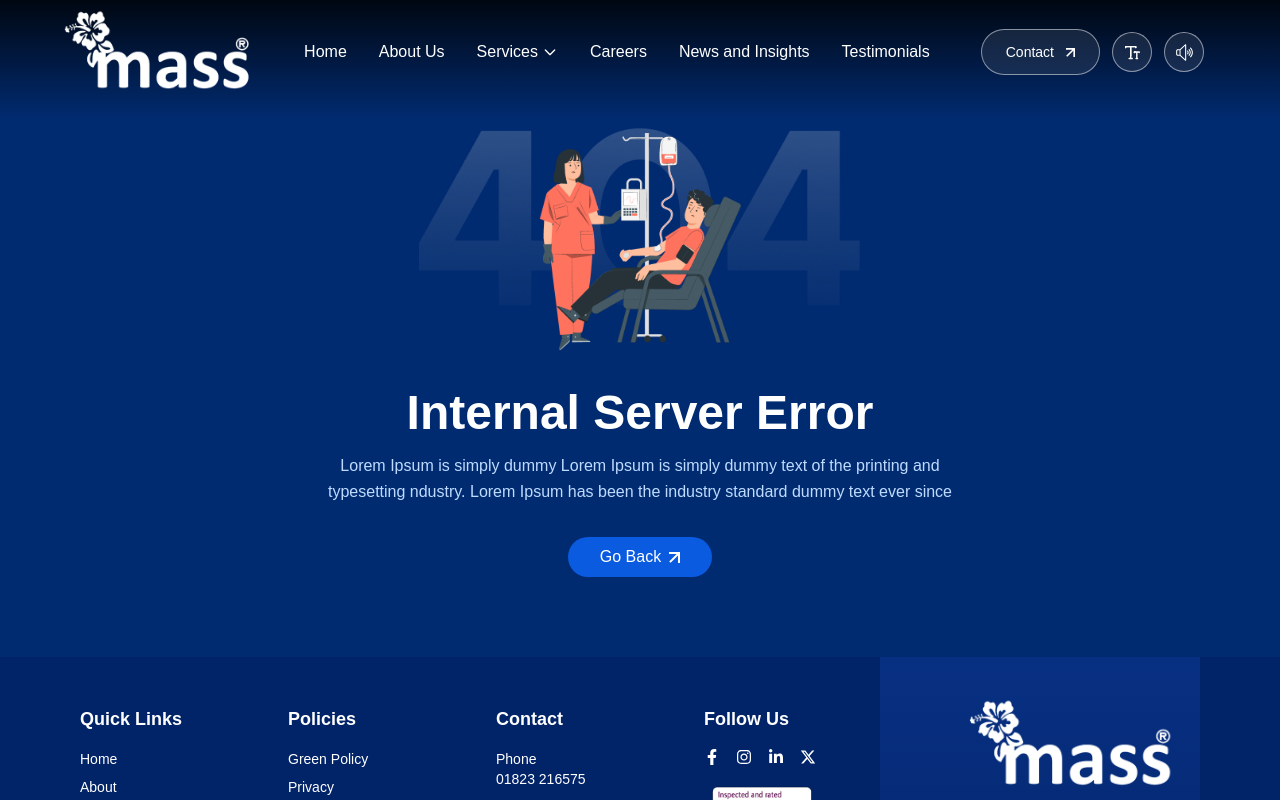
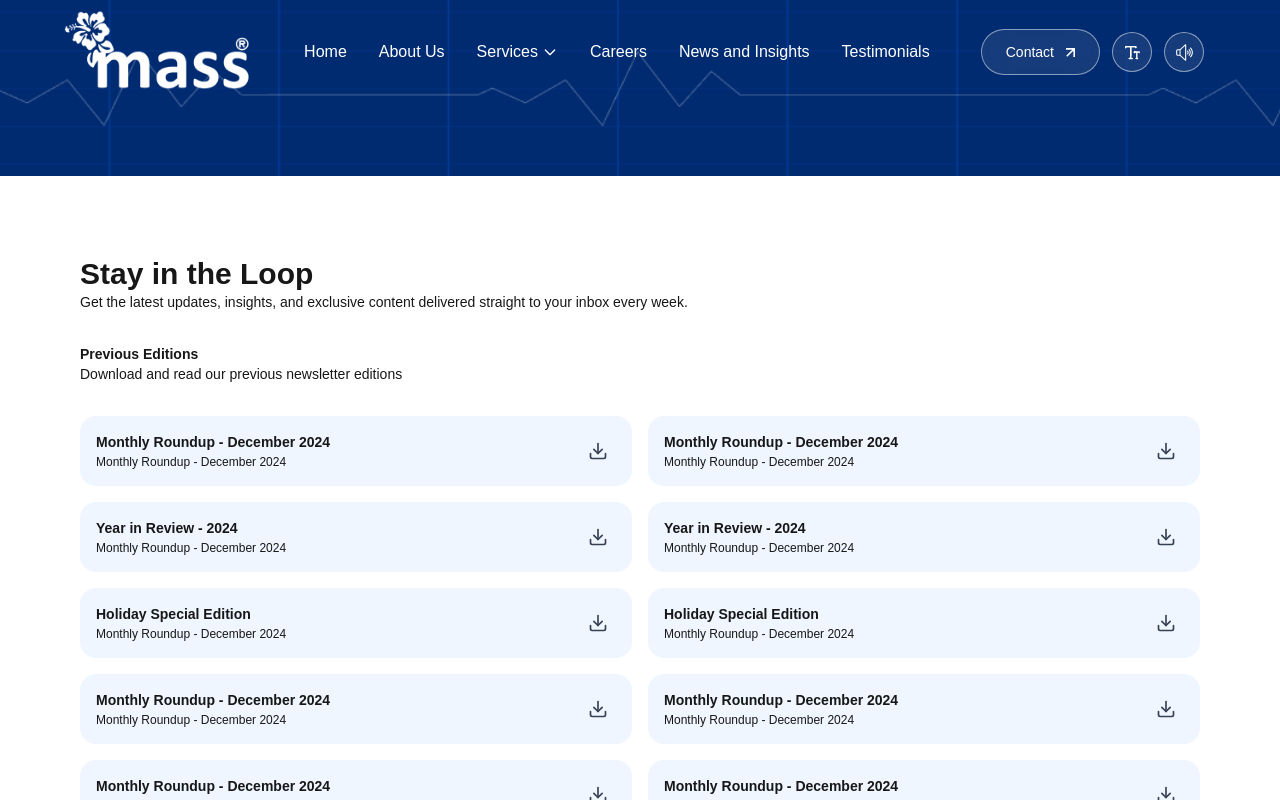
Before and after one commit to accidentalgenius09/MassCare, a Next.js app: page /newsletter-history in a window 1280 px wide. Shown: the top 800 px of the page. Built offline with nearby package versions, Linux system fonts and the light colour scheme.

Commit message:
newsletter history completed

```diff
--- a/app/globals.css
+++ b/app/globals.css
@@ -8,8 +8,8 @@
 @theme inline {
   --color-background: var(--background);
   --color-foreground: var(--foreground);
-  --font-sans: var(--font-geist-sans);
-  --font-mono: var(--font-geist-mono);
+  --font-sans: "TT Hoves", Arial, Helvetica, sans-serif;
+  --font-mono: "TT Hoves", Arial, Helvetica, sans-serif;
 }
 
 @media (prefers-color-scheme: dark) {
--- a/app/layout.tsx
+++ b/app/layout.tsx
@@ -16,7 +16,7 @@ export default function RootLayout({
   children: React.ReactNode;
 }>) {
   return (
-    <html lang="en">
+    <html lang="en" style={{ fontFamily: 'TT Hoves, Arial, Helvetica, sans-serif' }}>
       <body className={`antialiased`}>
         <AccessibilityProvider>
           <TTSProvider>
--- /dev/null
+++ b/app/newsletter-history/page.tsx
@@ -0,0 +1,37 @@
+import DocumentList from "@/components/sections/newsletter-history/DocumentCard";
+import TTSWrapper from "@/hooks/TTSWrapper";
+import React from "react";
+
+function NewsletterHistory() {
+  return (
+    <>
+      <div className="h-[22vh] bg-[url('/common/news-history.png')] bg-cover bg-center"></div>
+      <div className="p-20">
+        <div>
+          <h1 className="text-3xl font-semibold">
+            <TTSWrapper text="Stay in the Loop">Stay in the Loop</TTSWrapper>
+          </h1>
+          <p className="text-sm">
+            <TTSWrapper text="Get the latest updates, insights, and exclusive content delivered straight to your inbox every week.">
+              Get the latest updates, insights, and exclusive content delivered
+              straight to your inbox every week.
+            </TTSWrapper>
+          </p>
+        </div>
+        <div className="mt-8">
+          <h6 className="text-sm font-semibold">
+            <TTSWrapper text="Previous Editions">Previous Editions</TTSWrapper>
+          </h6>
+          <p className="text-sm">
+            <TTSWrapper text="Download and read our previous newsletter editions">
+              Download and read our previous newsletter editions
+            </TTSWrapper>
+          </p>
+        </div>
+        <DocumentList />
+      </div>
+    </>
+  );
+}
+
+export default NewsletterHistory;
--- /dev/null
+++ b/components/sections/newsletter-history/DocumentCard.tsx
@@ -0,0 +1,134 @@
+"use client";
+import React from "react";
+import { Download } from "lucide-react";
+import TTSWrapper from "@/hooks/TTSWrapper";
+
+interface Document {
+  id: string;
+  title: string;
+  subtitle: string;
+  link: string;
+}
+
+const documents: Document[] = [
+  {
+    id: "1",
+    title: "Monthly Roundup - December 2024",
+    subtitle: "Monthly Roundup - December 2024",
+    link: "/common/file-sample.pdf",
+  },
+  {
+    id: "2",
+    title: "Monthly Roundup - December 2024",
+    subtitle: "Monthly Roundup - December 2024",
+    link: "/common/file-sample.pdf",
+  },
+  {
+    id: "3",
+    title: "Year in Review - 2024",
+    subtitle: "Monthly Roundup - December 2024",
+    link: "/common/file-sample.pdf",
+  },
+  {
+    id: "4",
+    title: "Year in Review - 2024",
+    subtitle: "Monthly Roundup - December 2024",
+    link: "/common/file-sample.pdf",
+  },
+  {
+    id: "5",
+    title: "Holiday Special Edition",
+    subtitle: "Monthly Roundup - December 2024",
+    link: "/common/file-sample.pdf",
+  },
+  {
+    id: "6",
+    title: "Holiday Special Edition",
+    subtitle: "Monthly Roundup - December 2024",
+    link: "/common/file-sample.pdf",
+  },
+  {
+    id: "7",
+    title: "Monthly Roundup - December 2024",
+    subtitle: "Monthly Roundup - December 2024",
+    link: "/common/file-sample.pdf",
+  },
+  {
+    id: "8",
+    title: "Monthly Roundup - December 2024",
+    subtitle: "Monthly Roundup - December 2024",
+    link: "/common/file-sample.pdf",
+  },
+  {
+    id: "9",
+    title: "Monthly Roundup - December 2024",
+    subtitle: "Monthly Roundup - December 2024",
+    link: "/common/file-sample.pdf",
+  },
+  {
+    id: "10",
+    title: "Monthly Roundup - December 2024",
+    subtitle: "Monthly Roundup - December 2024",
+    link: "/common/file-sample.pdf",
+  },
+  {
+    id: "11",
+    title: "Year in Review - 2024",
+    subtitle: "Monthly Roundup - December 2024",
+    link: "/common/file-sample.pdf",
+  },
+  {
+    id: "12",
+    title: "Year in Review - 2024",
+    subtitle: "Monthly Roundup - December 2024",
+    link: "/common/file-sample.pdf",
+  },
+  {
+    id: "13",
+    title: "Monthly Roundup - December 2024",
+    subtitle: "Monthly Roundup - December 2024",
+    link: "/common/file-sample.pdf",
+  },
+  {
+    id: "14",
+    title: "Monthly Roundup - December 2024",
+    subtitle: "Monthly Roundup - December 2024",
+    link: "/common/file-sample.pdf",
+  },
+];
+
+const DocumentCard: React.FC<{ doc: Document }> = ({ doc }) => {
+  return (
+    <div className="bg-blue-50 rounded-2xl p-4 flex items-center justify-between">
+      <div className="flex-1 min-w-0">
+        <h3 className="text-sm font-semibold truncate">
+          <TTSWrapper text={doc.title}>{doc.title}</TTSWrapper>
+        </h3>
+        <p className="text-xs truncate mt-0.5">
+          <TTSWrapper text={doc.subtitle}>{doc.subtitle}</TTSWrapper>
+        </p>
+      </div>
+      <button
+        className="ml-4 p-2 cursor-pointer"
+        aria-label="Download document"
+        onClick={() => window.open(doc.link, "_blank")}
+      >
+        <Download className="w-5 h-5 text-gray-700" />
+      </button>
+    </div>
+  );
+};
+
+export default function DocumentList() {
+  return (
+    <div className="py-4 sm:py-6 lg:py-8">
+      <div className="max-w-7xl">
+        <div className="grid grid-cols-1 md:grid-cols-2 gap-4">
+          {documents.map((doc) => (
+            <DocumentCard key={doc.id} doc={doc} />
+          ))}
+        </div>
+      </div>
+    </div>
+  );
+}
--- a/components/ui/Header.tsx
+++ b/components/ui/Header.tsx
@@ -11,6 +11,8 @@ const Header = () => {
   const { stepFontSize } = useAccessibility();
   const pathname = usePathname();
   const isHome = pathname === "/";
+  const isNewsletterHistory = pathname === "/newsletter-history";
+  console.log(pathname);
 
   const toggleTTS = () => {
     setEnabled(!isEnabled);
@@ -21,8 +23,9 @@ const Header = () => {
       <div
         className="absolute inset-0 pointer-events-none"
         style={{
-          background:
-            "linear-gradient(0deg, rgba(0, 0, 0, 0.00) 0%, rgba(0, 0, 0, 0.85) 100%)",
+          background: isNewsletterHistory
+            ? "transparent"
+            : "linear-gradient(0deg, rgba(0, 0, 0, 0.00) 0%, rgba(0, 0, 0, 0.85) 100%)",
         }}
       />
 
@@ -38,7 +41,7 @@ const Header = () => {
         </Link>
 
         {/* Navigation Links */}
-        <div className="hidden lg:flex items-center space-x-8 font-[500] font-['TT_Hoves',sans-serif]">
+        <div className="hidden lg:flex items-center space-x-8 font-[500]">
           <Link
             href="/"
             className="text-white hover:text-gray-200 transition-colors"
```
Also changed, not shown: public/common/news-history.png (added), 1 other file (tests, documents, lock files or other folders).
